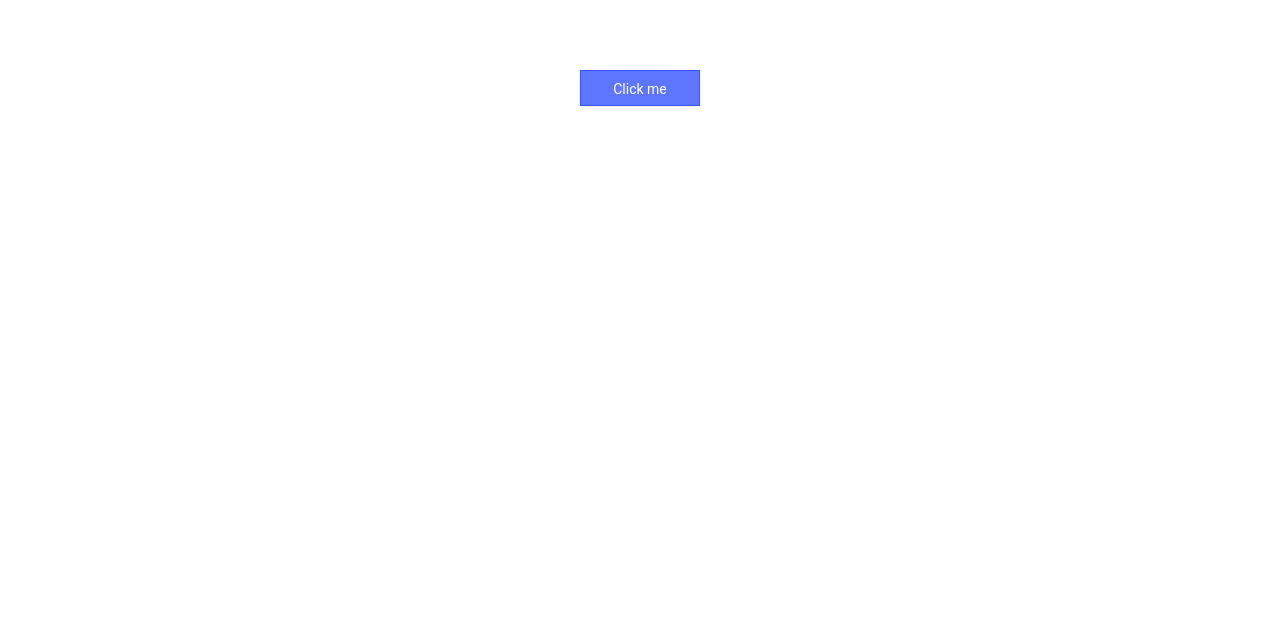
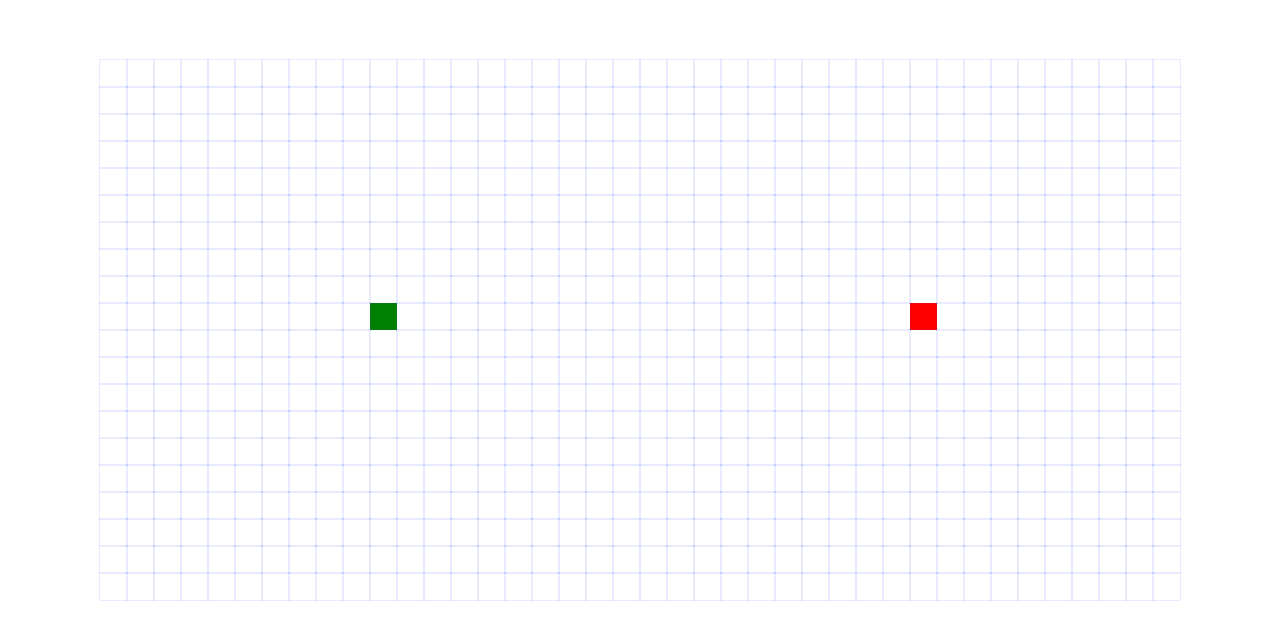
Before and after one commit to vscav/pathfinding-visualizer-vue-ts, a Vue app: page / in a window 1280 px wide. Shown: the top 640 px of the page. Built offline with nearby package versions, Linux system fonts and the light colour scheme; the HTML template or start-up script is replaced by a standard one.

Commit message:
Node component & PathfindingVisualizer container

```diff
--- a/src/App.vue
+++ b/src/App.vue
@@ -1,23 +1,21 @@
 <template>
   <div id="app">
-    <VButton @clicked="receiveClick" :primary="true">Click me</VButton>
+    <PathfindingVisualizer />
   </div>
 </template>
 
 <script lang="ts">
 import { Component, Vue } from "vue-property-decorator";
+import PathfindingVisualizer from "./components/PathfindingVisualizer/PathfindingVisualizer.vue";
 import VButton from "./components/UI/VButton.vue";
 
 @Component({
   components: {
+    PathfindingVisualizer,
     VButton,
   },
 })
-export default class App extends Vue {
-  public receiveClick(): void {
-    console.log("click received in Parent");
-  }
-}
+export default class App extends Vue {}
 </script>
 
 <style>
--- /dev/null
+++ b/src/components/PathfindingVisualizer/Node/Node.vue
@@ -0,0 +1,195 @@
+<template>
+  <td
+    :id="`node-${row}-${col}`"
+    class="node"
+    :class="
+      isFinish
+        ? 'node-finish'
+        : start
+        ? 'node-start'
+        : isWall
+        ? 'node-wall'
+        : ''
+    "
+    @mouseup="onMouseUp"
+    @mousedown="onMouseDown"
+    @mouseenter="onMouseEnter"
+    @mouseleave="onMouseLeave"
+  ></td>
+</template>
+<script lang="ts">
+import { Component, Emit, Prop, Vue, Watch } from "vue-property-decorator";
+
+@Component
+export default class Node extends Vue {
+  @Prop({ required: true, type: Boolean, default: false })
+  readonly isStart!: boolean;
+  @Prop({ required: true, type: Boolean, default: false })
+  readonly isFinish!: boolean;
+  @Prop({ required: true, type: Boolean, default: false })
+  readonly isWall!: boolean;
+  @Prop({ required: true, type: Number, default: false })
+  readonly row!: number;
+  @Prop({ required: true, type: Number, default: false })
+  readonly col!: number;
+
+  private start: boolean = this.isStart;
+  private finish: boolean = this.isFinish;
+  private wall: boolean = this.isWall;
+  private r: number = this.row;
+  private c: number = this.col;
+
+  @Watch("isStart")
+  startStatusChanged() {
+    this.updateStartData();
+  }
+
+  public updateStartData(): void {
+    console.log("Node data updated");
+    this.start = this.isStart;
+  }
+
+  @Emit("mouseup")
+  public onMouseUp(): void {
+    console.log("Node component : onMouseUp event");
+    this.$emit("mouse-up");
+  }
+  @Emit("mousedown")
+  public onMouseDown(): void {
+    console.log("Node component : onMouseDown event");
+    this.$emit("mouse-down", this.row, this.col);
+  }
+  @Emit("mouseenter")
+  public onMouseEnter(): void {
+    console.log("Node component : onMouseEnter event");
+    this.$emit("mouse-enter", this.row, this.col);
+  }
+  @Emit("mouseleave")
+  public onMouseLeave(): void {
+    console.log("Node component : onMouseLeave event");
+    this.$emit("mouse-leave", this.row, this.col);
+  }
+}
+</script>
+
+<style>
+.node {
+  width: 25px;
+  height: 25px;
+  outline: 1px solid rgba(41, 73, 255, 0.1);
+}
+
+.node-finish {
+  background-color: red;
+  outline: none;
+  /* background-image: url(../../../assets/target.svg);
+  background-position: center;
+  background-repeat: no-repeat;
+  background-size: contain; */
+}
+
+.node-start {
+  background-color: green;
+  outline: none;
+  /* background-image: url(../../../assets/chevron.svg);
+  background-position: center;
+  background-repeat: no-repeat;
+  background-size: contain; */
+}
+
+.node-visited {
+  animation-name: visitedAnimation;
+  animation-duration: 1.5s;
+  animation-timing-function: ease-out;
+  animation-delay: 0;
+  animation-direction: alternate;
+  animation-iteration-count: 1;
+  animation-fill-mode: forwards;
+  animation-play-state: running;
+  outline: none;
+}
+
+.node-wall {
+  background-color: rgb(12, 53, 71);
+  /* animation-name: wallAnimation;
+  animation-duration: 0.3s;
+  animation-timing-function: ease-out;
+  animation-delay: 0;
+  animation-direction: alternate;
+  animation-iteration-count: 1;
+  animation-fill-mode: forwards;
+  animation-play-state: running; */
+  outline: none;
+}
+
+.node-shortest-path {
+  animation-name: shortestPath;
+  animation-duration: 1.5s;
+  animation-timing-function: ease-out;
+  animation-delay: 0;
+  animation-direction: alternate;
+  animation-iteration-count: 1;
+  animation-fill-mode: forwards;
+  animation-play-state: running;
+  outline: none;
+}
+
+@keyframes visitedAnimation {
+  0% {
+    transform: scale(0.3);
+    background-color: rgba(8, 14, 51, 0.75);
+    border-radius: 100%;
+  }
+
+  25% {
+    background-color: rgba(12, 21, 74, 0.75);
+  }
+
+  50% {
+    background-color: rgba(17, 30, 108, 0.75);
+  }
+
+  75% {
+    transform: scale(1.2);
+    background-color: rgba(25, 45, 161, 0.75);
+  }
+
+  100% {
+    transform: scale(1);
+    background-color: rgba(41, 73, 255, 0.75);
+  }
+}
+
+@keyframes wallAnimation {
+  0% {
+    transform: scale(0.3);
+    background-color: rgb(12, 53, 71);
+  }
+
+  50% {
+    transform: scale(1.2);
+    background-color: rgb(12, 53, 71);
+  }
+
+  100% {
+    transform: scale(1);
+    background-color: rgb(12, 53, 71);
+  }
+}
+
+@keyframes shortestPath {
+  0% {
+    transform: scale(0.6);
+    background-color: rgb(255, 242, 28);
+  }
+
+  50% {
+    transform: scale(1.2);
+  }
+
+  100% {
+    transform: scale(1);
+    background-color: rgb(255, 221, 37);
+  }
+}
+</style>
--- /dev/null
+++ b/src/components/PathfindingVisualizer/PathfindingVisualizer.vue
@@ -0,0 +1,112 @@
+<template>
+  <div>
+    <!-- <Toolbar
+      @update-algorithm="updateAlgorithm"
+      @update-speed="updateSpeed"
+      @clear-path="clearPath"
+      @clear-board="clearBoard"
+      @visualize="visualize"
+    />
+    <Legend />
+    <div class="description">
+      <p>{{ description }}</p>
+    </div>
+    <p v-if="performance">Execution time : {{ performance }} ms</p> -->
+    <table class="board">
+      <tbody>
+        <tr v-for="(row, rowIndex) in grid" v-bind:key="rowIndex">
+          <Node
+            v-for="(node, nodeIndex) in row"
+            v-bind:key="nodeIndex"
+            :col="node.col"
+            :row="node.row"
+            :isStart="node.isStart"
+            :isFinish="node.isFinish"
+            :isWall="node.isWall"
+            @mouse-up="handleMouseUp"
+            @mouse-down="handleMouseDown"
+            @mouse-enter="handleMouseEnter"
+            @mouse-leave="handleMouseLeave"
+          />
+        </tr>
+      </tbody>
+    </table>
+  </div>
+</template>
+
+<script lang="ts">
+import { Component, Vue } from "vue-property-decorator";
+import Node from "@/components/PathfindingVisualizer/Node/Node.vue";
+
+@Component({
+  components: {
+    Node,
+  },
+})
+export default class PathfindingVisualizer extends Vue {
+  private grid: Array<any> = [];
+  private startNodeRow = 9;
+  private startNodeCol = 10;
+  private finishNodeRow = 9;
+  private finishNodeCol = 30;
+
+  mounted() {
+    const grid = this.getInitialGrid();
+    this.grid = grid;
+  }
+
+  public getInitialGrid(): Array<any> {
+    const grid = [];
+    for (let row = 0; row < 20; row++) {
+      const currentRow = [];
+      for (let col = 0; col < 40; col++) {
+        currentRow.push(this.createNode(col, row));
+      }
+      grid.push(currentRow);
+    }
+    return grid;
+  }
+
+  public createNode(col: number, row: number): any {
+    return {
+      col,
+      row,
+      isStart: row === this.startNodeRow && col === this.startNodeCol,
+      isFinish: row === this.finishNodeRow && col === this.finishNodeCol,
+      distance: Infinity,
+      isVisited: false,
+      isWall: false,
+      previousNode: null,
+      f: 0,
+      g: 0,
+      h: 0,
+    };
+  }
+
+  public handleMouseDown(row: number, col: number): void {
+    console.log("PathfindingVisualizer component : handled mouse down event.");
+  }
+
+  public handleMouseEnter(row: number, col: number): void {
+    console.log("PathfindingVisualizer component : handled mouse enter event.");
+  }
+
+  public handleMouseLeave(row: number, col: number): void {
+    console.log("PathfindingVisualizer component : handled mouse leave event.");
+  }
+
+  public handleMouseUp(): void {
+    console.log("PathfindingVisualizer component : handled mouse up event.");
+  }
+}
+</script>
+
+<style>
+.board {
+  margin: auto;
+  border-spacing: 0px;
+}
+.description {
+  margin-bottom: 25px;
+}
+</style>
```
